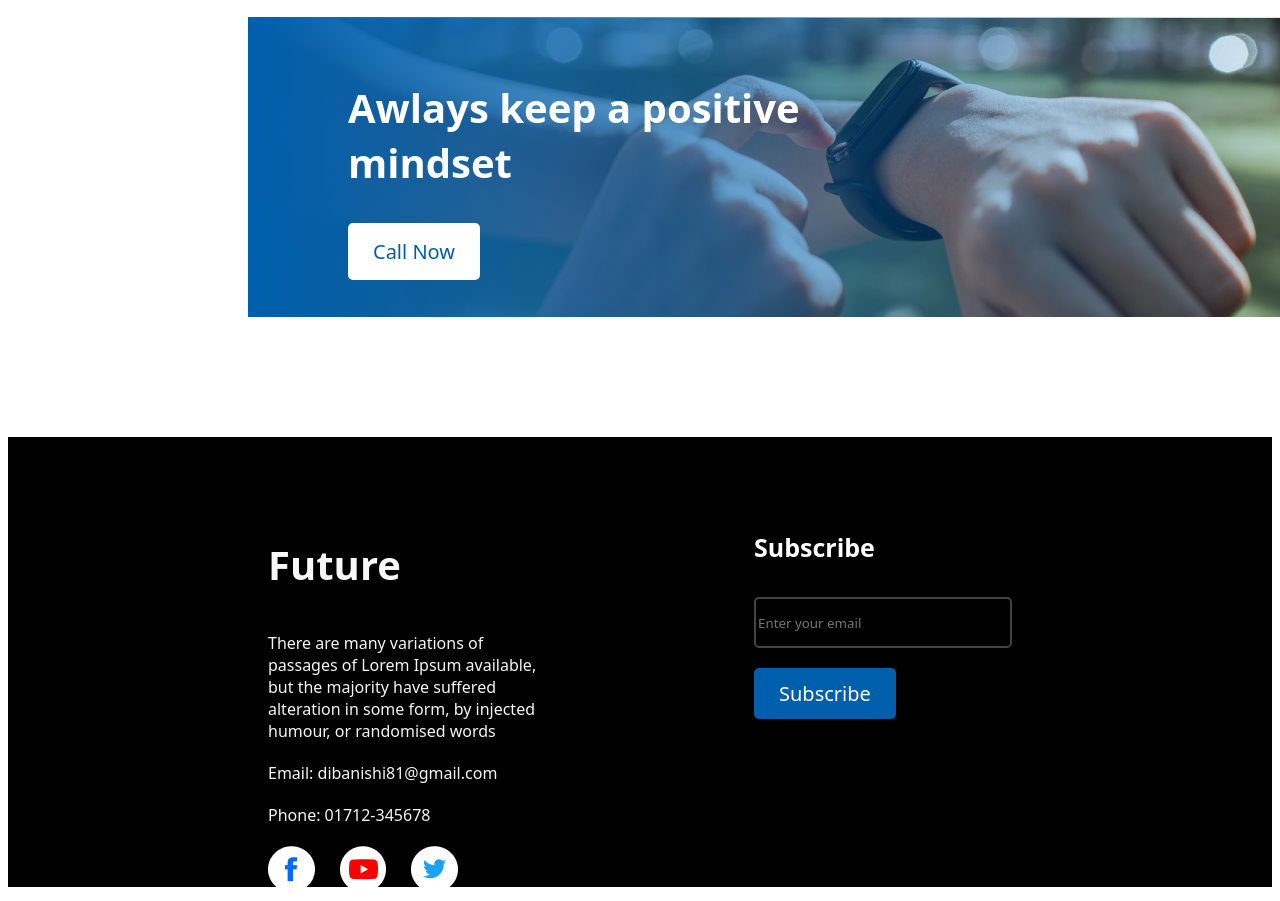
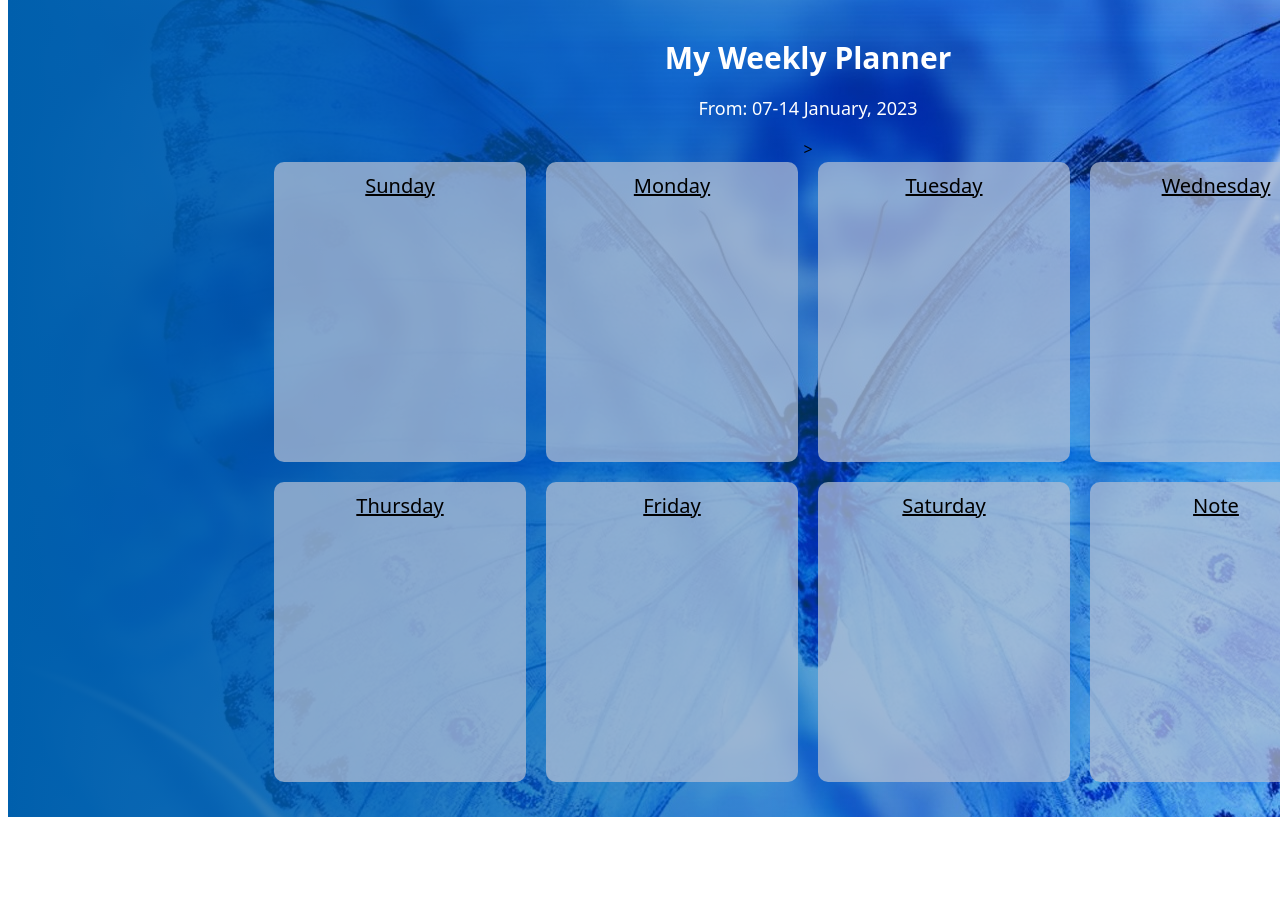
Before and after one commit to dola-barai/New-Year-Misson, a plain HTML site: page index.html in a window 1280 px wide. Shown: the part 2660-3561 px from the top of the page. Drawn offline with Linux system fonts and the light colour scheme.

Commit message:
Weekly plan

```diff
--- a/Styles/style.css
+++ b/Styles/style.css
@@ -64,9 +64,59 @@
     display: flex;
     text-align: center;
     justify-content: space-around;
-    margin: 50px 350px 150px 350px;
+    margin: 50px 350px 100px 350px;
 }
-/* Four part - Apply Gradiant */
+/* Four part - My Daily Planner(Extra) */
+.my-weekly-planner{
+   background-image: linear-gradient(90deg, #005FAC 0%, rgba(0, 95, 172, 0) 100%), url(../images/banner/banner5.jpg);
+   background-repeat: no-repeat;
+   height: 850px;
+   width: 1600px;
+   margin-bottom: 100px;
+}
+.my-weekly-planner-title-text{
+   text-align: center;
+   padding-top: 40px;
+
+}
+.my-weekly-planner-title{
+    font-size: 30px;
+    margin-bottom: 0;
+    color: white;
+}
+.my-weekly-planner-subtitle{
+    font-size: 18px;
+    color: white;
+}
+
+table{
+    margin-left: auto;
+    margin-right: auto;
+}
+td{
+    border: 0;
+    border-collapse: collapse;
+    border-radius: 10px;
+    height: 150px;
+    width: 250px;
+    padding-top: 10px;
+    padding-bottom: 140px;
+    background-color: rgba(178, 191, 213, 0.724);
+    font-size: 20px;
+    text-decoration: underline;
+}
+.tr-1st{
+    display: flex;
+    gap: 20px;
+    margin-bottom: 20px;
+}
+.tr-2nd{
+    display: flex;
+    gap: 20px;
+}
+
+
+/* Fifth part - Apply Gradiant */
 .apply-gradiant{
     background: linear-gradient(90deg, #005FAC 0%, rgba(0, 95, 172, 0) 100%), url(../images/watch.png);
     background-repeat: no-repeat;
--- a/index.html
+++ b/index.html
@@ -57,6 +57,32 @@
             <p class="plan-subtitle">I want to start</p>
         </div>
        </div>
+       <section class="my-weekly-planner">
+          <div class="my-weekly-planner-title-text">
+            <h3 class="my-weekly-planner-title">My Weekly Planner</h3>
+            <p class="my-weekly-planner-subtitle">From: 07-14 January, 2023</p>
+            <div class="table">
+                <table>
+                    <tr class="tr-1st">
+                        <td>Sunday</td>
+                        <td>Monday</td>
+                        <td>Tuesday</td>
+                        <td>Wednesday</td>
+                    </tr>
+                    <tr class="tr-2nd">
+                        <td>Thursday</td>
+                        <td>Friday</td>
+                        <td>Saturday</td>
+                        <td>Note</td>>
+                    </tr>
+
+                </table>
+            </div>
+
+            </div>
+
+       </section>
+
        <div class="apply-gradiant">
         <div class="apply-gradiant-txt">
             <h2 class="apply-gradiant-title">Awlays keep a positive mindset</h2>
```
Also changed, not shown: images/banner/banner4.jpg (added), images/banner/banner5.jpg (added).
